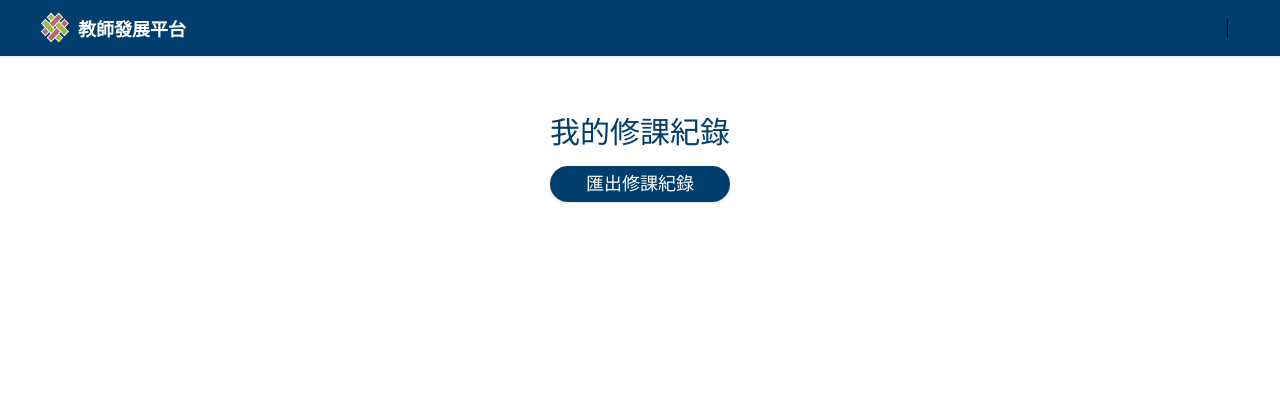
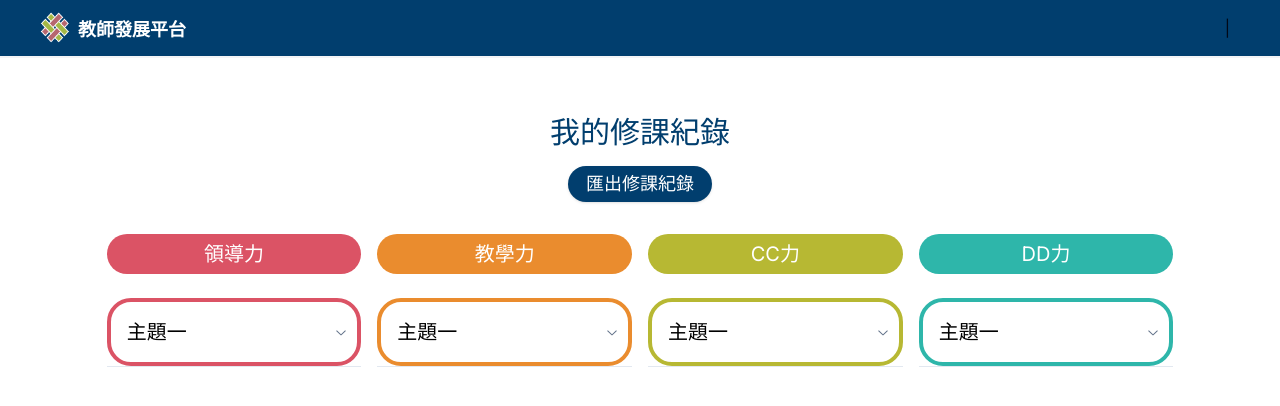
Before and after one commit to tiffany1016/teacher-development-platform-deploy-test, a Next.js app: page /CourseHistory in a window 1280 px wide. Shown: the top 406 px of the page. Built offline with nearby package versions, Linux system fonts and the light colour scheme.

Commit message:
p13-finished(主題部分格式未知)

```diff
--- a/package.json
+++ b/package.json
@@ -10,6 +10,7 @@
     "format": "prettier --write ."
   },
   "dependencies": {
+    "@radix-ui/react-accordion": "^1.1.2",
     "@radix-ui/react-icons": "^1.3.0",
     "@radix-ui/react-slot": "^1.0.2",
     "class-variance-authority": "^0.7.0",
--- a/src/app/CourseHistory/actions.ts
+++ b/src/app/CourseHistory/actions.ts
@@ -1,17 +1,21 @@
 export const getCourse = async(username:string) =>{
   "use server";
   const course= [{
-    type:1,
+    type:"領導力",
     topic:"主題一",
     name:"class 1",
   },{
-    type:1,
+    type:"領導力",
     topic:"主題2",
     name:"class 2",
   },{
-    type:1,
+    type:"領導力",
     topic:"主題3",
     name:"class 3",
+  },{
+    type:"領導力",
+    topic:"主題3",
+    name:"class 4",
   }];
   return course;
 }
--- a/src/app/CourseHistory/page.tsx
+++ b/src/app/CourseHistory/page.tsx
@@ -1,19 +1,64 @@
 import { getCourse } from "./actions";
 import {Button} from "@/components/ui/button";
+import { PINK,ORANGE,GREEN,TIFFANY } from "@/lib/constants";
+import CourseToggle from "@/app/_components/CourseToggle";
 async function CourseHistory() {
   const username="Susan";
-  const course=await getCourse(username);
+  const courses=await getCourse(username);
+
   return (
-    <>
+    <div className="grid h-full">
       <div className="grid justify-center mt-14">
         <p className="text-3xl text-[#013E6E]">我的修課紀錄</p>
         <Button
-          className="w-auto mt-4 bg-[#013E6E] text-white text-lg rounded-full hover:bg-slate-400 hover:text-black"
+          className="justify-self-center w-36 mt-4 bg-[#013E6E] text-white text-lg rounded-full hover:bg-slate-400 hover:text-black"
         >
           匯出修課紀錄
         </Button>
       </div>
-    </>
+      <div className="flex w-5/6 h-full justify-self-center mt-8 gap-4">
+        <div className="w-1/4 grid justify-items-center gap-2">
+          <div style={{backgroundColor:PINK}} className="grid w-full h-10 rounded-full justify-items-center content-center">
+            <p className="text-white text-xl">領導力</p>
+          </div>
+          <CourseToggle
+            topic={"主題一"}
+            courses={courses.filter((course)=>(course.type==="領導力" && course.topic==="主題一"))}
+            color={PINK}
+          />
+        </div>
+        <div className="w-1/4 grid justify-items-center gap-2">
+          <div style={{backgroundColor:ORANGE}} className="grid w-full h-10 rounded-full justify-items-center content-center">
+            <p className="text-white text-xl">教學力</p>
+          </div>
+          <CourseToggle
+            topic={"主題一"}
+            courses={courses.filter((course)=>(course.type==="領導力" && course.topic==="主題一"))}
+            color={ORANGE}
+          />
+        </div>
+        <div className="w-1/4 grid justify-items-center gap-2">
+          <div style={{backgroundColor:GREEN}} className="grid w-full h-10 rounded-full justify-items-center content-center">
+            <p className="text-white text-xl">CC力</p>
+          </div>
+          <CourseToggle
+            topic={"主題一"}
+            courses={courses.filter((course)=>(course.type==="領導力" && course.topic==="主題一"))}
+            color={GREEN}
+          />
+        </div>
+        <div className="w-1/4 grid justify-items-center gap-2">
+          <div style={{backgroundColor:TIFFANY}} className="grid w-full h-10 rounded-full justify-items-center content-center">
+            <p className="text-white text-xl">DD力</p>
+          </div>
+          <CourseToggle
+            topic={"主題一"}
+            courses={courses.filter((course)=>(course.type==="領導力" && course.topic==="主題一"))}
+            color={TIFFANY}
+          />
+        </div>
+      </div>
+    </div>
   );
 }
 export default CourseHistory;
--- /dev/null
+++ b/src/app/_components/CourseToggle.tsx
@@ -0,0 +1,37 @@
+import {
+  Accordion,
+  AccordionContent,
+  AccordionItem,
+  AccordionTrigger,
+} from "@/components/ui/accordion";
+import {Button} from "@/components/ui/button";
+import { INDIGO,PINK } from "@/lib/constants";
+type CourseToggleProps={
+  topic:string,
+  courses:{type:string,topic:string,name:string}[],
+  color:string,
+}
+export default function AccordionDemo({topic,courses,color}:CourseToggleProps) {
+  return (
+    <Accordion type="single" collapsible className="w-full">
+      <AccordionItem value="item-1">
+        <div style={{borderColor:color,borderWidth:4}} className="grid rounded-3xl w-full content-center pr-2">
+          <AccordionTrigger className="">
+            <div className="grid ml-4 mr-2">
+              <p className="text-black text-xl">主題一</p>
+            </div>
+          </AccordionTrigger>
+          <AccordionContent>
+            <div className="ml-4">
+              {courses.map((course)=>(
+                <Button key={course.name} style={{backgroundColor:color}}>
+                  {course.name}
+                </Button>
+              ))}
+            </div>
+          </AccordionContent>
+        </div>
+      </AccordionItem>
+    </Accordion>
+  )
+}
--- /dev/null
+++ b/src/components/ui/accordion.tsx
@@ -0,0 +1,57 @@
+"use client"
+
+import * as React from "react"
+import * as AccordionPrimitive from "@radix-ui/react-accordion"
+import { ChevronDownIcon } from "@radix-ui/react-icons"
+
+import { cn } from "@/lib/utils"
+
+const Accordion = AccordionPrimitive.Root
+
+const AccordionItem = React.forwardRef<
+  React.ElementRef<typeof AccordionPrimitive.Item>,
+  React.ComponentPropsWithoutRef<typeof AccordionPrimitive.Item>
+>(({ className, ...props }, ref) => (
+  <AccordionPrimitive.Item
+    ref={ref}
+    className={cn("border-b", className)}
+    {...props}
+  />
+))
+AccordionItem.displayName = "AccordionItem"
+
+const AccordionTrigger = React.forwardRef<
+  React.ElementRef<typeof AccordionPrimitive.Trigger>,
+  React.ComponentPropsWithoutRef<typeof AccordionPrimitive.Trigger>
+>(({ className, children, ...props }, ref) => (
+  <AccordionPrimitive.Header className="flex">
+    <AccordionPrimitive.Trigger
+      ref={ref}
+      className={cn(
+        "flex flex-1 items-center justify-between py-4 text-sm font-medium transition-all hover:underline [&[data-state=open]>svg]:rotate-180",
+        className
+      )}
+      {...props}
+    >
+      {children}
+      <ChevronDownIcon className="h-4 w-4 shrink-0 text-muted-foreground transition-transform duration-200" />
+    </AccordionPrimitive.Trigger>
+  </AccordionPrimitive.Header>
+))
+AccordionTrigger.displayName = AccordionPrimitive.Trigger.displayName
+
+const AccordionContent = React.forwardRef<
+  React.ElementRef<typeof AccordionPrimitive.Content>,
+  React.ComponentPropsWithoutRef<typeof AccordionPrimitive.Content>
+>(({ className, children, ...props }, ref) => (
+  <AccordionPrimitive.Content
+    ref={ref}
+    className="overflow-hidden text-sm data-[state=closed]:animate-accordion-up data-[state=open]:animate-accordion-down"
+    {...props}
+  >
+    <div className={cn("pb-4 pt-0", className)}>{children}</div>
+  </AccordionPrimitive.Content>
+))
+AccordionContent.displayName = AccordionPrimitive.Content.displayName
+
+export { Accordion, AccordionItem, AccordionTrigger, AccordionContent }
```
Also changed, not shown: 1 other file (tests, documents, lock files or other folders).
